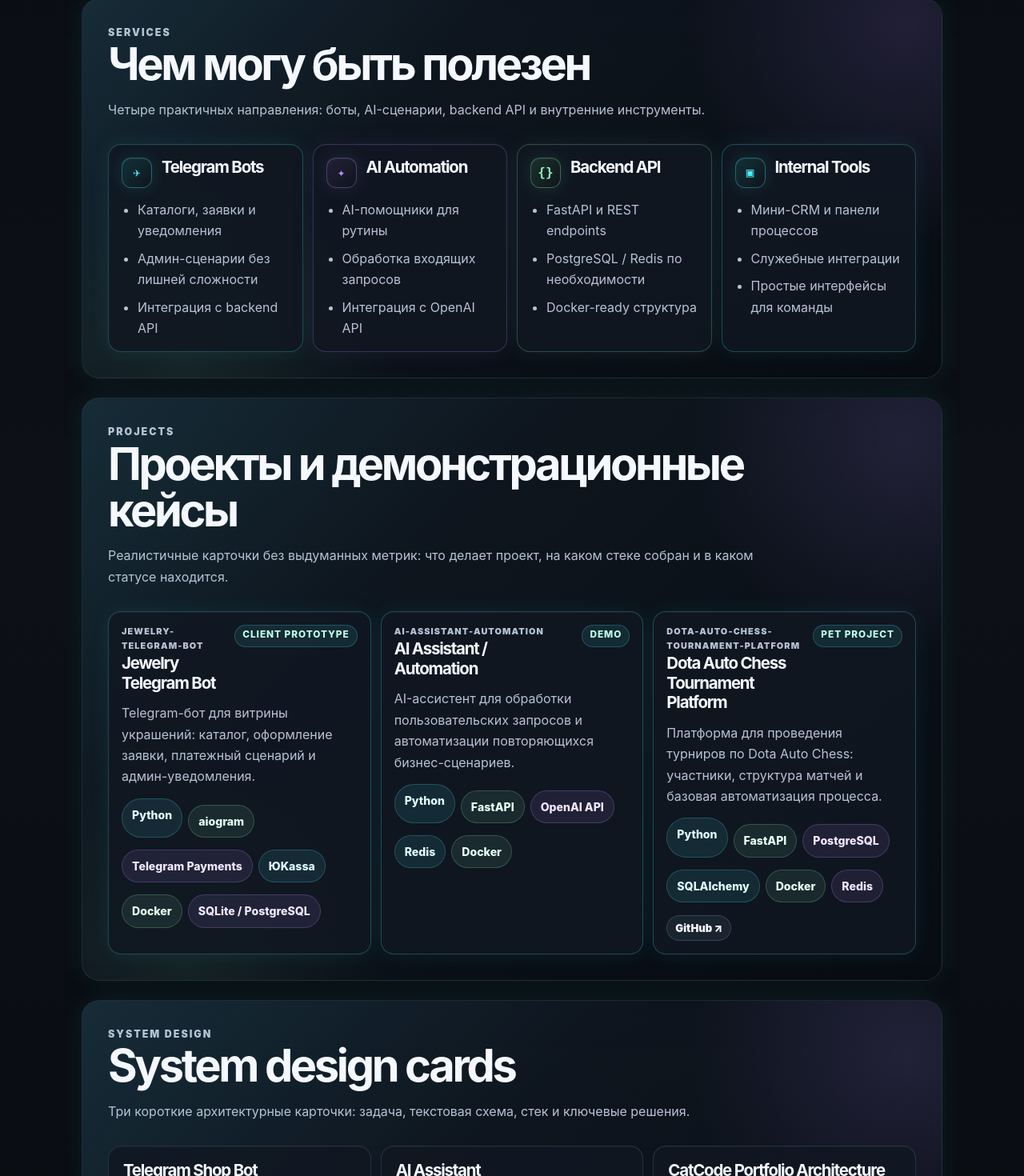
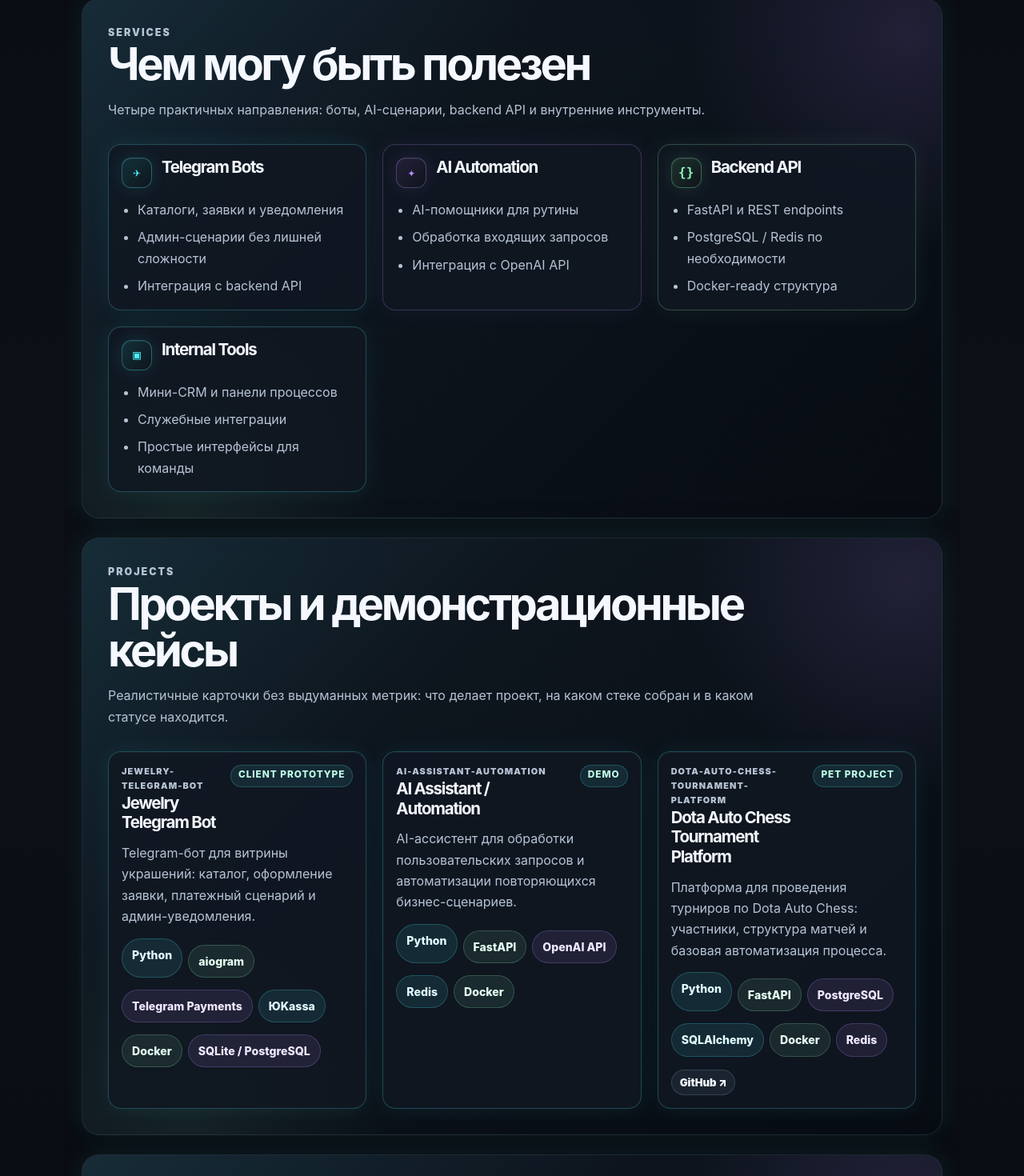
Before and after one commit to CatCodeArbelin/portfolio, a React (Vite) app in the folder frontend/: page / in a window 1280 px wide. Shown: the part 1136-2606 px from the top of the page at 80% size. Built offline with nearby package versions, Linux system fonts and the light colour scheme; no server answers.

Commit message:
Fix responsive portfolio grids

```diff
--- a/frontend/src/styles.css
+++ b/frontend/src/styles.css
@@ -715,7 +715,12 @@ h4 {
 }
 
 .cardGrid,
-.designGrid,
+.designGrid {
+  display: grid;
+  grid-template-columns: repeat(auto-fit, minmax(280px, 1fr));
+  gap: 20px;
+}
+
 .dashboardGrid,
 .healthMeta {
   display: grid;
@@ -971,10 +976,6 @@ h4 {
   background: rgba(178, 220, 255, 0.07);
   border: 1px solid rgba(178, 220, 255, 0.16);
   border-radius: var(--radius-pill);
-}
-
-.designGrid {
-  grid-template-columns: 1fr;
 }
 
 .designCard {
@@ -1299,12 +1300,18 @@ h4 {
 
 }
 
+@media (max-width: 640px) {
+  .cardGrid,
+  .designGrid {
+    grid-template-columns: 1fr;
+  }
+}
+
 @media (min-width: 560px) {
   .heroActions {
     gap: 12px;
   }
 
-  .cardGrid,
   .healthMeta {
     grid-template-columns: repeat(2, minmax(0, 1fr));
   }
@@ -1319,15 +1326,6 @@ h4 {
 
   .heroTerminal {
     align-self: center;
-  }
-
-  .servicesGrid {
-    grid-template-columns: repeat(4, minmax(0, 1fr));
-  }
-
-  .projectsGrid,
-  .designGrid {
-    grid-template-columns: repeat(3, minmax(0, 1fr));
   }
 }
 
```
